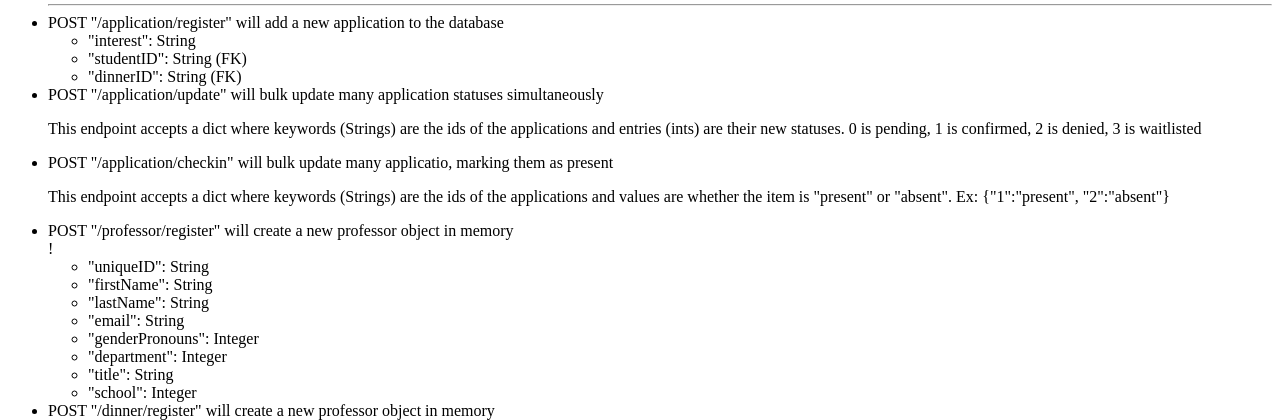
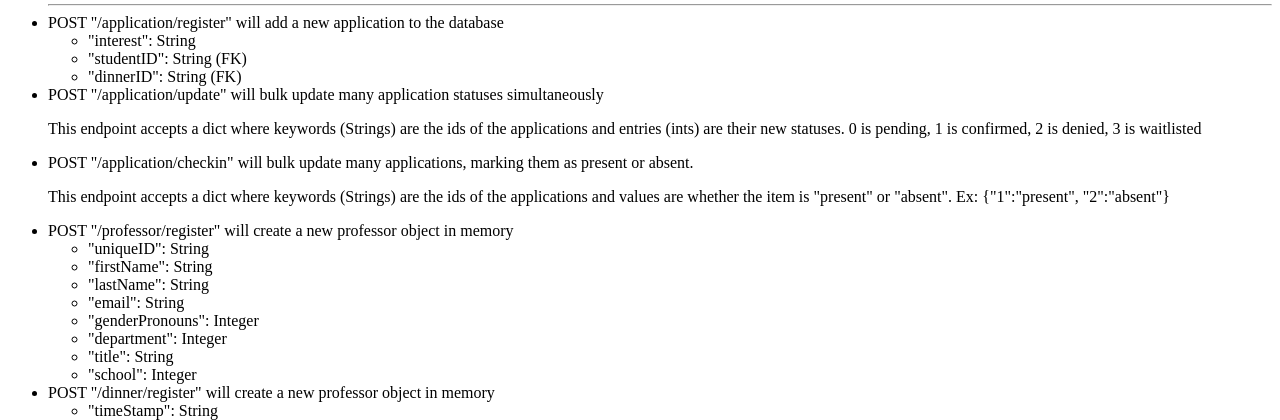
Before and after one commit to lhpc1/Duke-Conversations, a Flask app: page / in a window 1280 px wide. Shown: the part 358-778 px from the top of the page. Run offline with Flask 2, Linux system fonts and the light colour scheme.

Commit message:
Made docs look prettier

```diff
--- a/templates/index.html
+++ b/templates/index.html
@@ -31,11 +31,11 @@
   <li> POST "/application/update" will bulk update many application statuses simultaneously</li>
   <p> This endpoint accepts a dict where keywords (Strings) are the ids of the applications and entries (ints) are their new statuses. 0 is pending, 1 is confirmed, 2 is denied, 3 is waitlisted </p>
 
-  <li> POST "/application/checkin" will bulk update many applicatio, marking them as present</li>
+  <li> POST "/application/checkin" will bulk update many applications, marking them as present or absent.</li>
   <p> This endpoint accepts a dict where keywords (Strings) are the ids of the applications and values are whether the item is "present"  or "absent". Ex: {"1":"present", "2":"absent"}</p>
 
   <li> POST "/professor/register" will create a new professor object in memory </li>
-!   <ul>
+    <ul>
     <li> "uniqueID": String </li>
     <li> "firstName": String </li>
     <li> "lastName": String </li>
```
